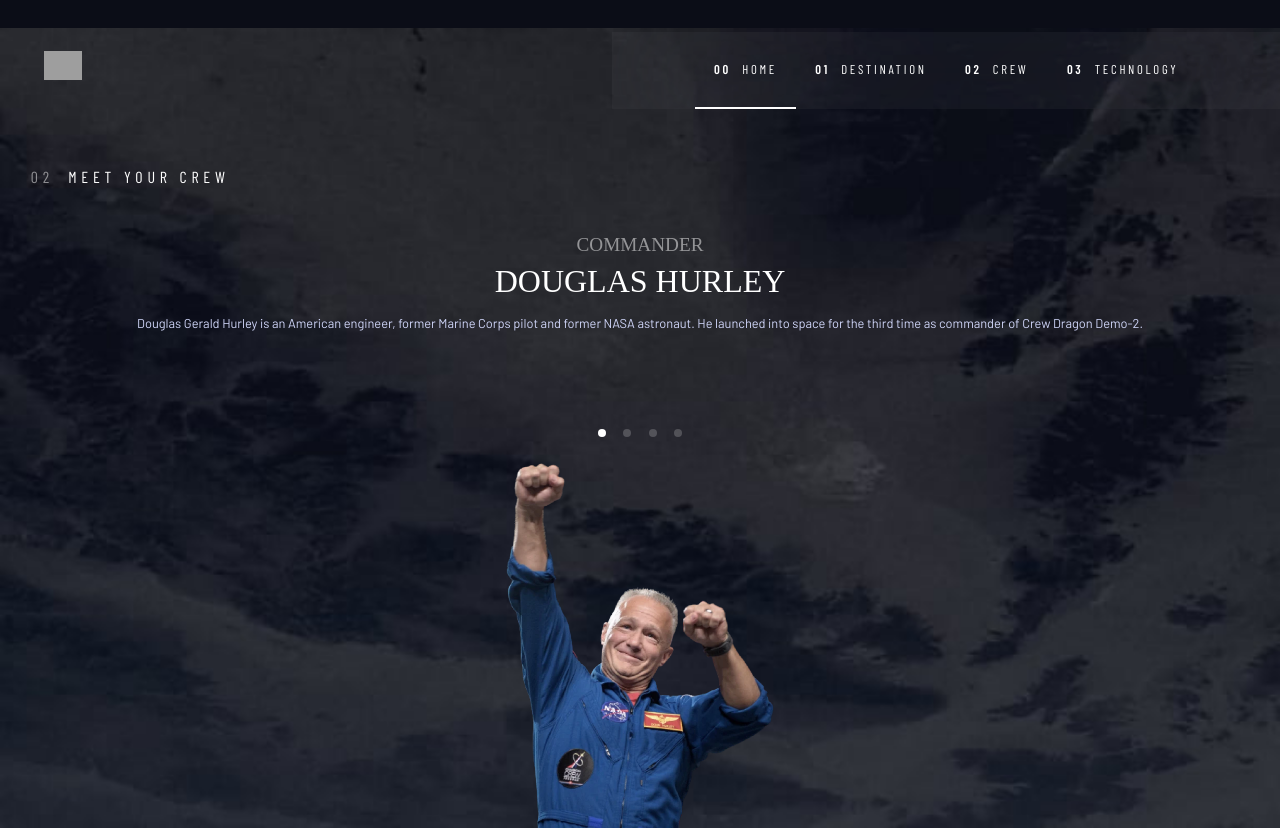
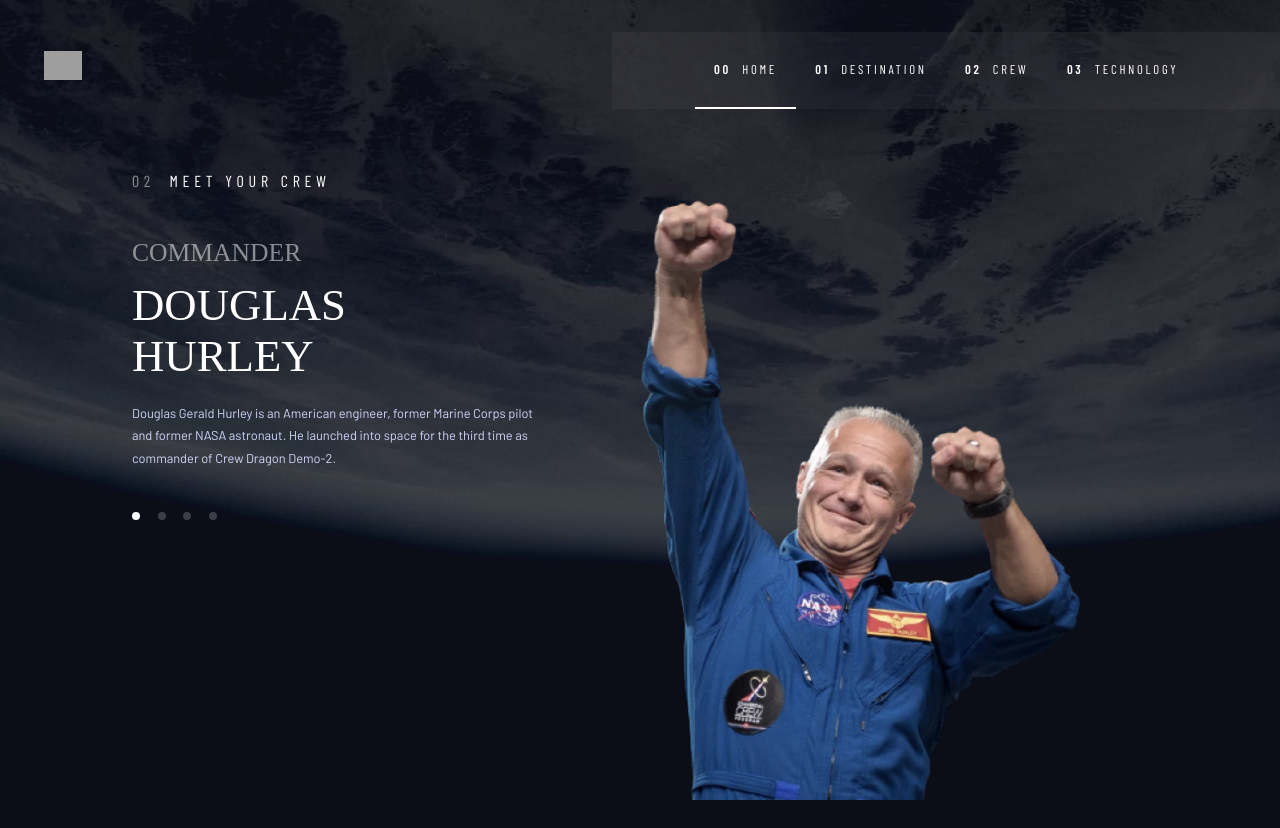
Before and after one commit to aitzhans/space-tourism-website, a React app: page /crew/douglas in a window 1280 px wide. After the commit the page ends 800 px from the top, so only its background shows below. Built offline with nearby package versions, Linux system fonts and the light colour scheme; grey boxes are pictures that could not be loaded; a web font is replaced by a local one.

Commit message:
feat: implement desktop layout for CrewPage

```diff
--- a/src/components/CrewPage/CrewPage.js
+++ b/src/components/CrewPage/CrewPage.js
@@ -9,6 +9,7 @@
 
 const CrewPage = () => {
   const handleCrewClick = (e) => {
+    if (e.target.tagName !== "UL") {
       const menuItems = document.querySelectorAll(".crew__item");
       menuItems.forEach((item) => item.classList.remove("crew__item--active"));
       e.target.classList.add("crew__item--active");
@@ -21,6 +22,7 @@
           item.classList.remove("crew__img--visible");
         }
       });
+    }
   };
 
   return (
--- a/src/components/CrewPage/CrewPage.scss
+++ b/src/components/CrewPage/CrewPage.scss
@@ -204,3 +204,67 @@
     }
   }
 }
+
+@media #{$tablet-width} {
+  .crew__container {
+    margin-top: -17.6rem;
+    padding: 16.5rem;
+    padding-top: 18rem;
+    padding-bottom: 0;
+
+    background: url("./background-crew-desktop.jpg");
+    background-position: top left;
+    background-size: cover;
+
+    align-items: flex-start;
+    // position: relative;
+    // outline: 1px blue solid;
+  }
+
+  .crew__text-container {
+    padding: 0;
+    width: 40%;
+    // outline: 1px white solid;
+  }
+
+  .crew__position {
+    font-size: 3.2rem;
+    line-height: 3.7rem;
+    text-align: left;
+    margin-bottom: 1.5rem;
+  }
+  .crew__name {
+    font-size: 5.6rem;
+    line-height: 6.4rem;
+    text-align: left;
+    margin-bottom: 2.5rem;
+  }
+
+  .crew__text {
+    margin: 0;
+    margin-bottom: 4rem;
+    text-align: left;
+    padding: 0;
+  }
+
+  .crew__img-container {
+    position: absolute;
+    bottom: 0;
+    right: 0;
+    width: 50%;
+    height: 75vh;
+    // outline: 1px white solid;
+  }
+
+  .crew__img {
+    margin: 0;
+  }
+}
+
+@media #{$l-delktop-width} {
+  .crew__container {
+    padding: 25rem;
+    padding-top: 18rem;
+    padding-bottom: 0;
+  }
+}
```
Lines whose indentation alone changed are shown as unchanged.
